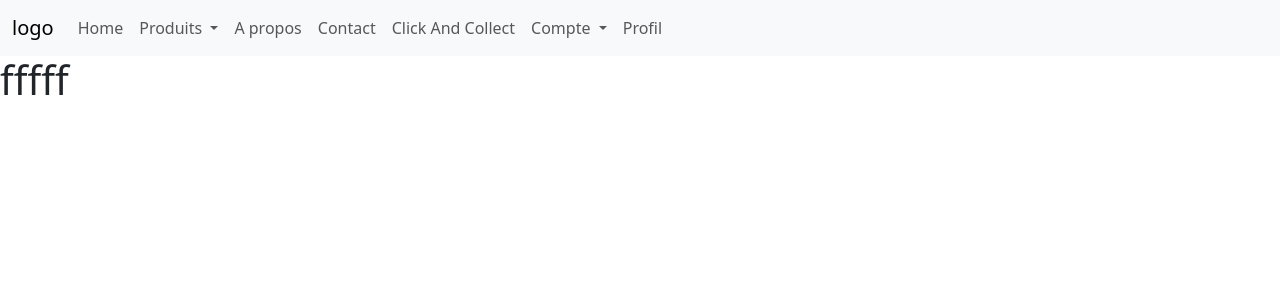
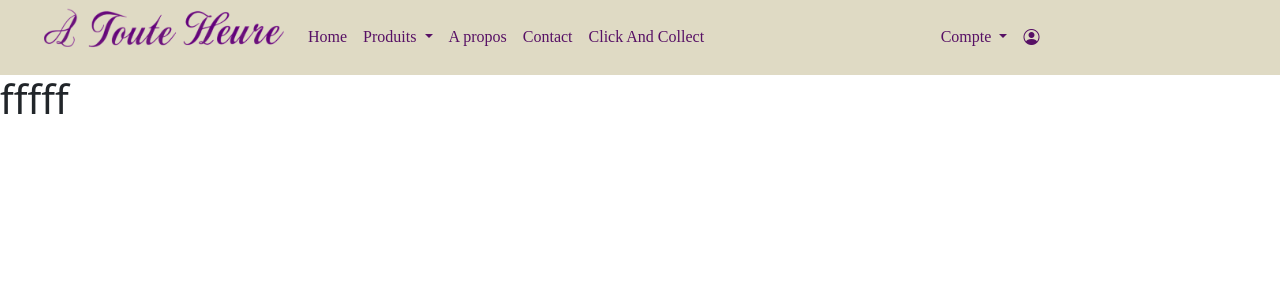
Before and after one commit to Mathieu762005/Franck-Pavy, a PHP site: page / in a window 1280 px wide. Shown: the top 300 px of the page. Run offline with PHP 8.4, Linux system fonts and the light colour scheme; data that the repository does not hold is empty.

Commit message:
maj navbar style

```diff
--- a/src/Views/template/navbar.php
+++ b/src/Views/template/navbar.php
@@ -1,17 +1,26 @@
-<nav class="navbar navbar-expand-lg bg-body-tertiary">
+<head>
+    <link rel="stylesheet" href="../assets/css/navbar.css">
+    <link rel="stylesheet" href="https://cdn.jsdelivr.net/npm/bootstrap-icons@1.11.1/font/bootstrap-icons.css">
+</head>
+
+<nav class="navbar navbar-expand-lg background">
     <div class="container-fluid">
-        <a class="navbar-brand" href="http://localhost:8000/index.php?url=01_home">logo</a>
-        <button class="navbar-toggler" type="button" data-bs-toggle="collapse" data-bs-target="#navbarScroll"
-            aria-controls="navbarScroll" aria-expanded="false" aria-label="Toggle navigation">
-            <span class="navbar-toggler-icon"></span>
-        </button>
-        <div class="collapse navbar-collapse" id="navbarScroll">
+        <div class="collapse navbar-collapse d-flex" id="navbarScroll">
+            <ul>
+                <a class="navbar-brand" href="http://localhost:8000/index.php?url=01_home">
+                    <img src="assets/image/Logo/Logo.png" alt="">
+                </a>
+                <button class="navbar-toggler" type="button" data-bs-toggle="collapse" data-bs-target="#navbarScroll"
+                    aria-controls="navbarScroll" aria-expanded="false" aria-label="Toggle navigation">
+                    <span class="navbar-toggler-icon"></span>
+                </button>
+            </ul>
             <ul class="navbar-nav me-auto my-2 my-lg-0 navbar-nav-scroll" style="--bs-scroll-height: 100px;">
                 <li class="nav-item">
-                    <a class="nav-link" href="http://localhost:8000/index.php?url=01_home">Home</a>
+                    <a class="nav-link color" href="http://localhost:8000/index.php?url=01_home">Home</a>
                 </li>
                 <li class="nav-item dropdown">
-                    <a class="nav-link dropdown-toggle" href="" role="button" data-bs-toggle="dropdown"
+                    <a class="nav-link dropdown-toggle color" href="" role="button" data-bs-toggle="dropdown"
                         aria-expanded="false">
                         Produits
                     </a>
@@ -27,18 +36,20 @@
                     </ul>
                 </li>
                 <li class="nav-item">
-                    <a class="nav-link" href="http://localhost:8000/index.php?url=03_a_propos">A propos</a>
+                    <a class="nav-link color" href="http://localhost:8000/index.php?url=03_a_propos">A propos</a>
                 </li>
                 <li class="nav-item">
-                    <a class="nav-link" href="http://localhost:8000/index.php?url=05_contact">Contact</a>
+                    <a class="nav-link color" href="http://localhost:8000/index.php?url=05_contact">Contact</a>
                 </li>
                 <li class="nav-item">
-                    <a class="nav-link" href="http://localhost:8000/index.php?url=04_click_and_collect">Click And
+                    <a class="nav-link color" href="http://localhost:8000/index.php?url=04_click_and_collect">Click And
                         Collect</a>
                 </li>
+            </ul>
+            <ul class="navbar-nav me-auto my-2 my-lg-0 navbar-nav-scroll" style="--bs-scroll-height: 100px;">
                 <?php if (!isset($_SESSION['user']['id'])): ?>
                     <li class="nav-item dropdown">
-                        <a class="nav-link dropdown-toggle" href="#" role="button" data-bs-toggle="dropdown"
+                        <a class="nav-link dropdown-toggle color" href="#" role="button" data-bs-toggle="dropdown"
                             aria-expanded="false">
                             Compte
                         </a>
@@ -49,16 +60,18 @@
                     </li>
                 <?php endif; ?>
                 <li class="nav-item">
-                    <a class="nav-link" href="http://localhost:8000/index.php?url=06_profil">Profil</a>
+                    <a class="nav-link" href="http://localhost:8000/index.php?url=06_profil"><i
+                            class="bi bi-person-circle color"></i></a>
                 </li>
                 <?php if (isset($_SESSION['user']) && $_SESSION['user']['role'] === 'admin'): ?>
                     <li class="nav-item dropdown">
-                        <a class="nav-link dropdown-toggle" href="#" role="button" data-bs-toggle="dropdown"
+                        <a class="nav-link dropdown-toggle color" href="#" role="button" data-bs-toggle="dropdown"
                             aria-expanded="false">
                             Admin
                         </a>
                         <ul class="dropdown-menu">
-                            <li><a class="dropdown-item" href="http://localhost:8000/index.php?url=adminUsers">Gestion des
+                            <li><a class="dropdown-item" href="http://localhost:8000/index.php?url=adminUsers">Gestion
+                                    des
                                     Gestion des utilisateurs</a></li>
                             <li><a class="dropdown-item" href="http://localhost:8000/index.php?url=adminMessages">Gestion
                                     Gestion des messages</a></li>
@@ -71,13 +84,12 @@
                 <?php endif; ?>
                 <?php if (isset($_GET['url']) && $_GET['url'] === '04_click_and_collect'): ?>
                     <li>
-                        <button class="btn btn-primary" type="button" data-bs-toggle="offcanvas"
+                        <button class="btn btn-primary color" type="button" data-bs-toggle="offcanvas"
                             data-bs-target="#offcanvasRight" aria-controls="offcanvasRight">
                             Panier
                         </button>
                     </li>
                 <?php endif; ?>
-
             </ul>
         </div>
     </div>
```
Also changed, not shown: public/assets/css/navbar.css (added).
